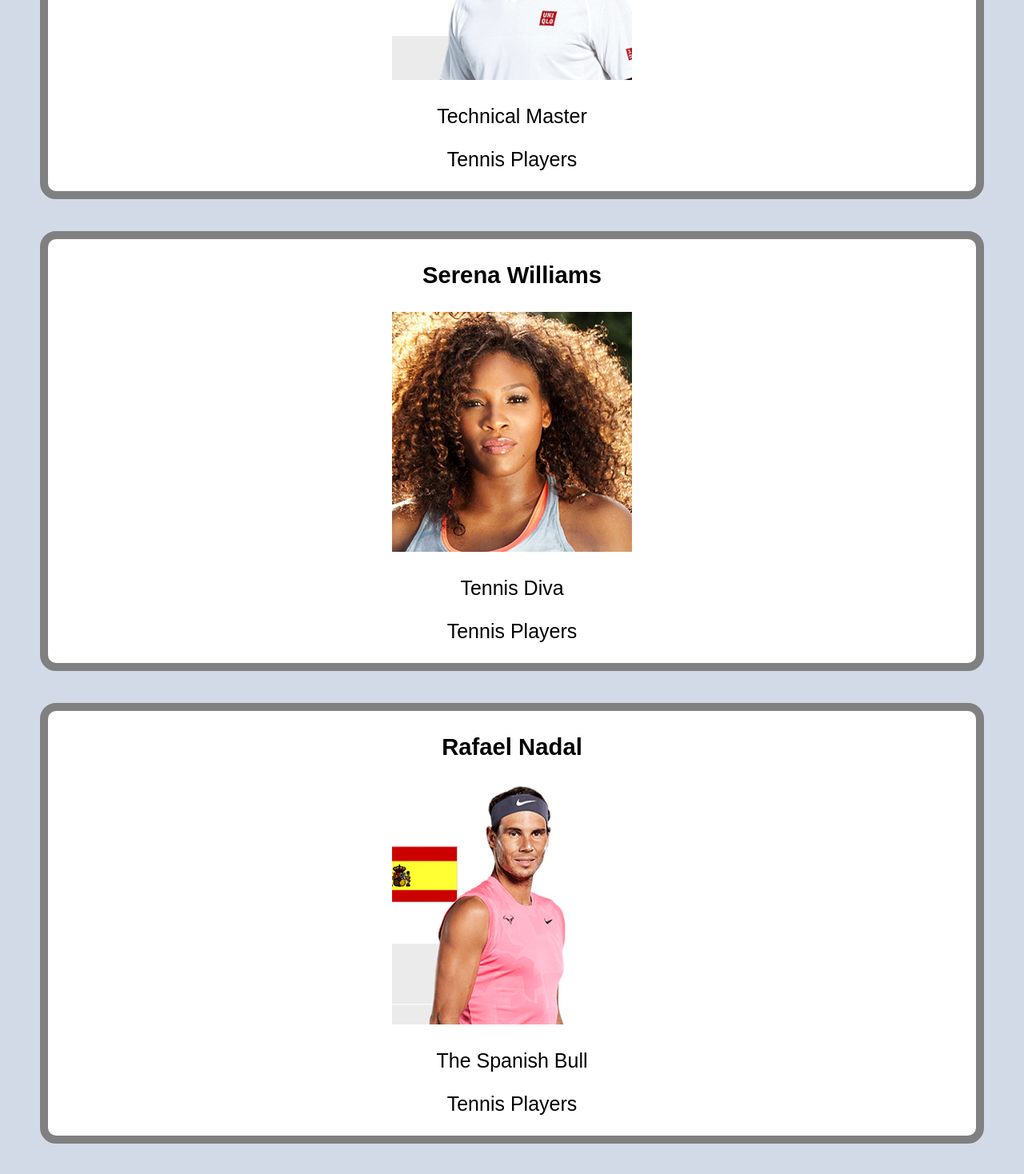
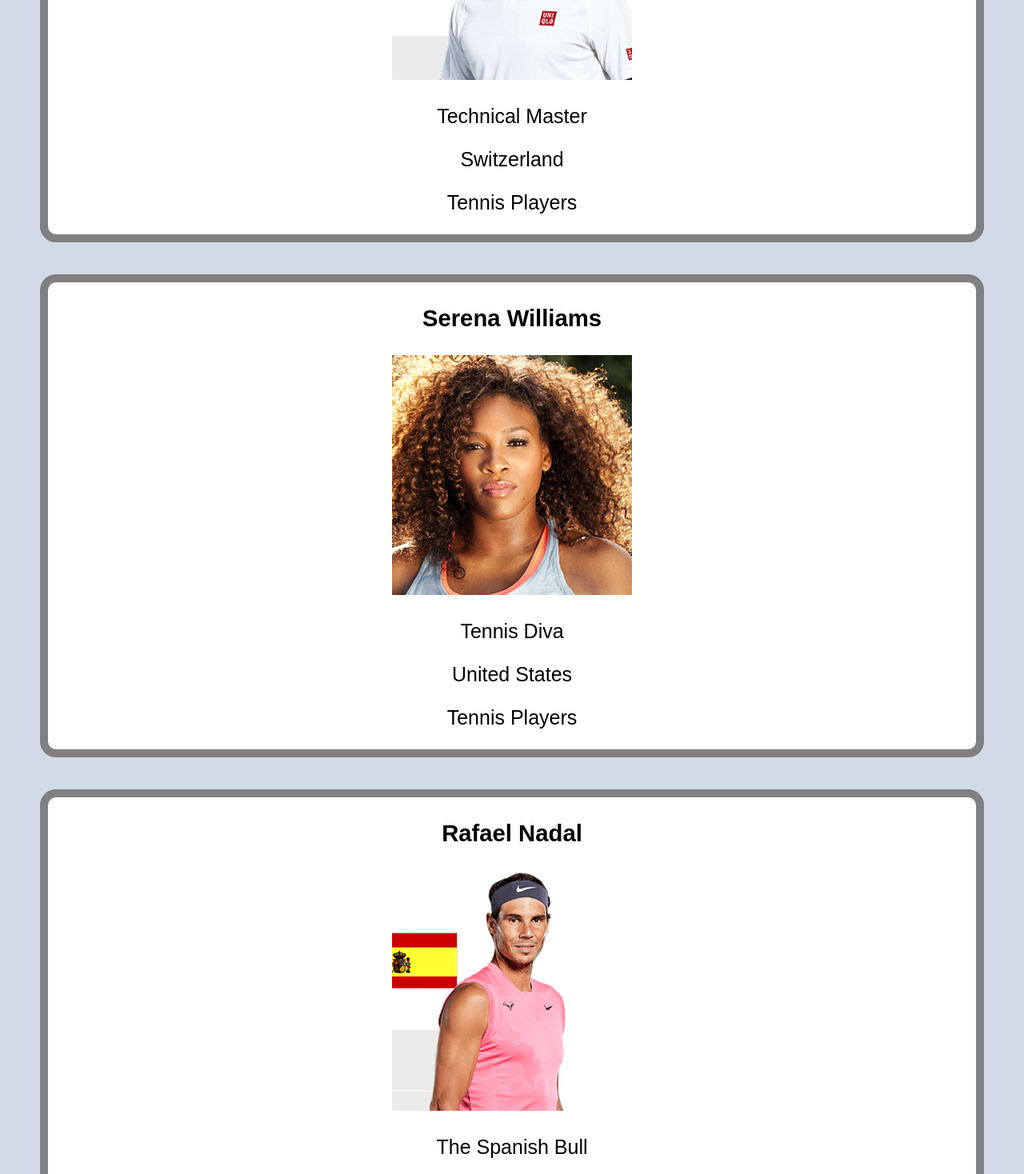
Before and after one commit to josecmedinajr/employee_directory_react, a React (Create React App) app: page / in a window 1280 px wide. Shown: the part 565-2033 px from the top of the page at 80% size. Built offline with nearby package versions, Linux system fonts and the light colour scheme.

Commit message:
added Nationality to card, more addittions pending

```diff
--- a/src/components/Card/index.js
+++ b/src/components/Card/index.js
@@ -15,6 +15,7 @@ class Card extends React.Component {
                     <h3 className="card-title">{this.props.name}</h3>
                     <img src={this.props.image} className="card-img-top" alt="img" />
                     <p className="card-text">{this.props.role}</p>
+                    <p className="card-text">{this.props.nationality}</p>
                     <p className="card-text">{this.props.department}</p>
                 </div>
             </div>
--- a/src/components/Employee/index.js
+++ b/src/components/Employee/index.js
@@ -6,7 +6,7 @@ class Employee extends Component {
         return (
             <div className="employee">
                 {this.props.employees.map(employee => (
-                    <Card key={employee.id} name={employee.name} role={employee.role} department={employee.department} image={employee.image}/>
+                    <Card key={employee.id} name={employee.name} role={employee.role} department={employee.department} image={employee.image} nationality={employee.nationality}/>
                 ))}
             </div>
         )
--- a/src/employees.json
+++ b/src/employees.json
@@ -4,6 +4,7 @@
         "name": "Roger Federer",
         "image": "/images/Roger.jpg",
         "role": "Technical Master",
+        "nationality": "Switzerland",
         "department": "Tennis Players"
     },
     {
@@ -11,6 +12,7 @@
         "name": "Serena Williams",
         "image": "/images/Serena.jpg",
         "role": "Tennis Diva",
+        "nationality": "United States",
         "department": "Tennis Players"
     },
     {
@@ -18,6 +20,7 @@
         "name": "Rafael Nadal",
         "image": "/images/Rafa.jpg",
         "role": "The Spanish Bull",
+        "nationality": "Spain",
         "department": "Tennis Players"
     },
     {
@@ -25,6 +28,7 @@
         "name": "Simona Halep",
         "image": "/images/Simona.jpg",
         "role": "Small Romanian Giant",
+        "nationality": "Romania",
         "department": "Tennis Players"
     },
     {
@@ -32,6 +36,7 @@
         "name": "Novak Djokovik",
         "image": "/images/Novak.jpg",
         "role": "Flexible Wonder",
+        "nationality": "Serbia",
         "department": "Tennis Players"
     },
     {
@@ -39,6 +44,7 @@
         "name": "Bianca Andreescu",
         "image": "/images/Bianca.jpg",
         "role": "Young Dynamite",
+        "nationality": "Canada",
         "department": "Tennis Players"
     },
     {
@@ -46,6 +52,7 @@
         "name": "Juan Martin Del Potro",
         "image": "/images/JuanMartin.jpg",
         "role": "La Torre de Tandil",
+        "nationality": "Argentin",
         "department": "Tennis Players"
     },
     {
@@ -53,6 +60,7 @@
         "name": "Naomi Osaka",
         "image": "/images/Naomi.jpg",
         "role": "Young Sensation",
+        "nationality": "Japan",
         "department": "Tennis Players"
     },
     {
@@ -60,6 +68,7 @@
         "name": "Stefanos Tsitsipas",
         "image": "/images/Stefanos.jpg",
         "role": "The Thoughtful Greek",
+        "nationality": "Greece",
         "department": "Tennis Players"
     },
     {
@@ -67,6 +76,7 @@
         "name": "Julia Goerges",
         "image": "/images/Julia.jpg",
         "role": "Gorgeous Goerges",
+        "nationality": "Germany",
         "department": "Tennis Players"
     },
     {
@@ -74,6 +84,7 @@
         "name": "Stan Wawrinka",
         "image": "/images/Stan.jpg",
         "role": "Stanimal",
+        "nationality": "Switzerland",
         "department": "Tennis Players"
     },
     {
@@ -81,6 +92,7 @@
         "name": "Belinda Bencic",
         "image": "/images/Belinda.jpg",
         "role": "Swiss Coolness",
+        "nationality": "Switzerland",
         "department": "Tennis Players"
     }
 ]
```
